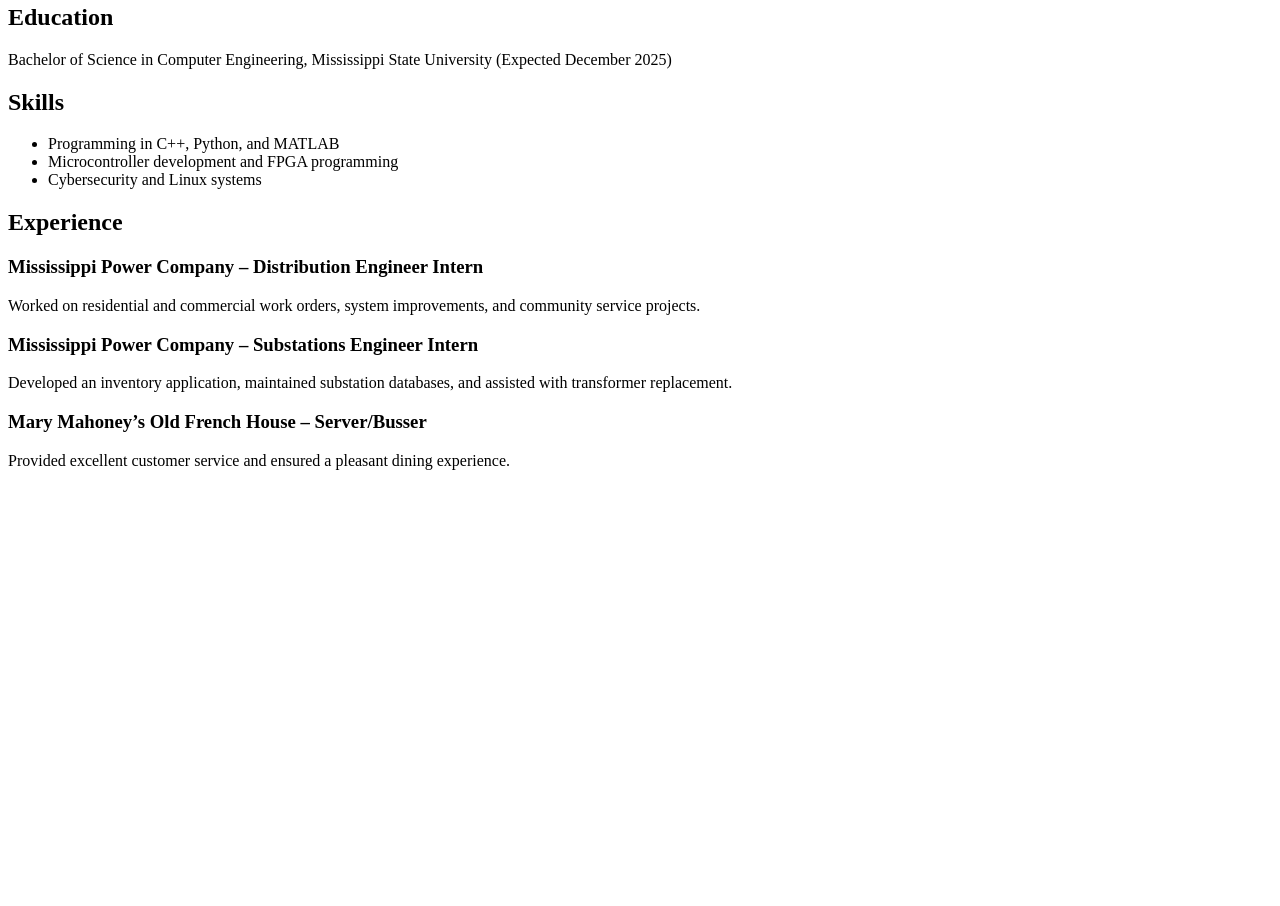
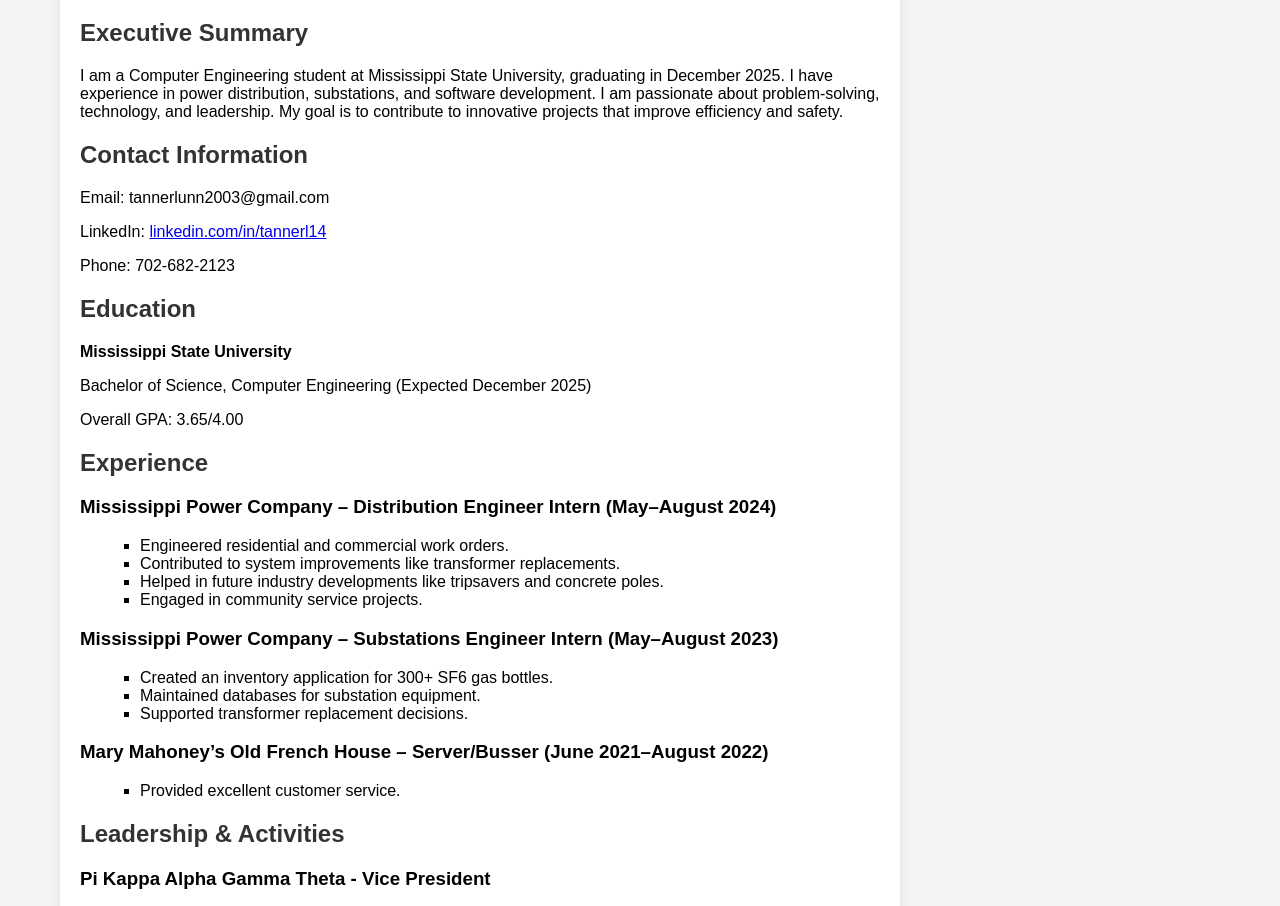
Before and after one commit to tl1360/digital-resume-tannerlunn, a plain HTML site: page index.html in a window 1280 px wide. Shown: the part 179-1085 px from the top of the page. Before the commit the page ends 800 px from the top, so only its background shows below. Drawn offline with Linux system fonts and the light colour scheme.

Commit message:
Added Index.html

```diff
--- a/index.html
+++ b/index.html
@@ -3,32 +3,117 @@
 <head>
     <meta charset="UTF-8">
     <meta name="viewport" content="width=device-width, initial-scale=1.0">
-    <title>Tanner Lunn's Resume</title>
+    <title>Tanner Lunn's Digital Resume</title>
+    <style>
+        body {
+            font-family: Arial, sans-serif;
+            margin: 40px;
+            padding: 20px;
+            background-color: #f4f4f4;
+        }
+        .container {
+            max-width: 800px;
+            background: white;
+            padding: 20px;
+            border-radius: 10px;
+            box-shadow: 0 0 10px rgba(0, 0, 0, 0.1);
+        }
+        h1, h2 {
+            color: #333;
+        }
+        ul {
+            list-style-type: square;
+            margin-left: 20px;
+        }
+        .section {
+            margin-bottom: 20px;
+        }
+        img {
+            max-width: 100%;
+            height: auto;
+            border-radius: 5px;
+        }
+    </style>
 </head>
 <body>
-    <h1>Tanner Lunn's Digital Resume</h1>
+    <div class="container">
+        <h1>Tanner Lunn's Digital Resume</h1>
+        <img src="1726084650856.jfif" alt="Mississippi Power Internship" />
 
-    <h2>Executive Summary</h2>
-    <p>I am a Computer Engineering student at Mississippi State University, graduating in December 2025. I have internship experience in power distribution and substation engineering. I am skilled in programming, microcontrollers, and cybersecurity.</p>
+        <div class="section">
+            <h2>Executive Summary</h2>
+            <p>I am a Computer Engineering student at Mississippi State University, graduating in December 2025. I have experience in power distribution, substations, and software development. I am passionate about problem-solving, technology, and leadership. My goal is to contribute to innovative projects that improve efficiency and safety.</p>
+        </div>
 
-    <h2>Education</h2>
-    <p>Bachelor of Science in Computer Engineering, Mississippi State University (Expected December 2025)</p>
+        <div class="section">
+            <h2>Contact Information</h2>
+            <p>Email: tannerlunn2003@gmail.com</p>
+            <p>LinkedIn: <a href="https://linkedin.com/in/tannerl14">linkedin.com/in/tannerl14</a></p>
+            <p>Phone: 702-682-2123</p>
+        </div>
 
-    <h2>Skills</h2>
-    <ul>
-        <li>Programming in C++, Python, and MATLAB</li>
-        <li>Microcontroller development and FPGA programming</li>
-        <li>Cybersecurity and Linux systems</li>
-    </ul>
+        <div class="section">
+            <h2>Education</h2>
+            <p><strong>Mississippi State University</strong></p>
+            <p>Bachelor of Science, Computer Engineering (Expected December 2025)</p>
+            <p>Overall GPA: 3.65/4.00</p>
+        </div>
 
-    <h2>Experience</h2>
-    <h3>Mississippi Power Company – Distribution Engineer Intern</h3>
-    <p>Worked on residential and commercial work orders, system improvements, and community service projects.</p>
+        <div class="section">
+            <h2>Experience</h2>
+            <h3>Mississippi Power Company – Distribution Engineer Intern (May–August 2024)</h3>
+            <ul>
+                <li>Engineered residential and commercial work orders.</li>
+                <li>Contributed to system improvements like transformer replacements.</li>
+                <li>Helped in future industry developments like tripsavers and concrete poles.</li>
+                <li>Engaged in community service projects.</li>
+            </ul>
+            <h3>Mississippi Power Company – Substations Engineer Intern (May–August 2023)</h3>
+            <ul>
+                <li>Created an inventory application for 300+ SF6 gas bottles.</li>
+                <li>Maintained databases for substation equipment.</li>
+                <li>Supported transformer replacement decisions.</li>
+            </ul>
+            <h3>Mary Mahoney’s Old French House – Server/Busser (June 2021–August 2022)</h3>
+            <ul>
+                <li>Provided excellent customer service.</li>
+            </ul>
+        </div>
 
-    <h3>Mississippi Power Company – Substations Engineer Intern</h3>
-    <p>Developed an inventory application, maintained substation databases, and assisted with transformer replacement.</p>
+        <div class="section">
+            <h2>Leadership & Activities</h2>
+            <h3>Pi Kappa Alpha Gamma Theta - Vice President</h3>
+            <ul>
+                <li>Organized philanthropies, raising $20,000 for charity.</li>
+                <li>Accumulated 2,000+ community service hours.</li>
+            </ul>
+            <h3>Maroon VIP – Campus Tour Guide</h3>
+            <ul>
+                <li>Conducted engaging university tours.</li>
+            </ul>
+            <h3>Catholic Campus Ministry - Active Member</h3>
+            <ul>
+                <li>Active member since August 2021.</li>
+            </ul>
+        </div>
 
-    <h3>Mary Mahoney’s Old French House – Server/Busser</h3>
-    <p>Provided excellent customer service and ensured a pleasant dining experience.</p>
+        <div class="section">
+            <h2>Projects</h2>
+            <h3>Multi-Core CPU Scheduling Program</h3>
+            <p>Developed a C++ simulation for scheduling algorithms (FCFS and SJF) on Linux.</p>
+            <h3>SafeShower Assist</h3>
+            <p>Developed an electronic device for temperature indication to assist impaired individuals.</p>
+        </div>
+
+        <div class="section">
+            <h2>Skills</h2>
+            <ul>
+                <li>MATLAB, Python, C/C++</li>
+                <li>Linux, Microcontrollers</li>
+                <li>Microsoft Excel, FPGA Programming</li>
+                <li>Verilog, Cybersecurity</li>
+            </ul>
+        </div>
+    </div>
 </body>
 </html>
```
